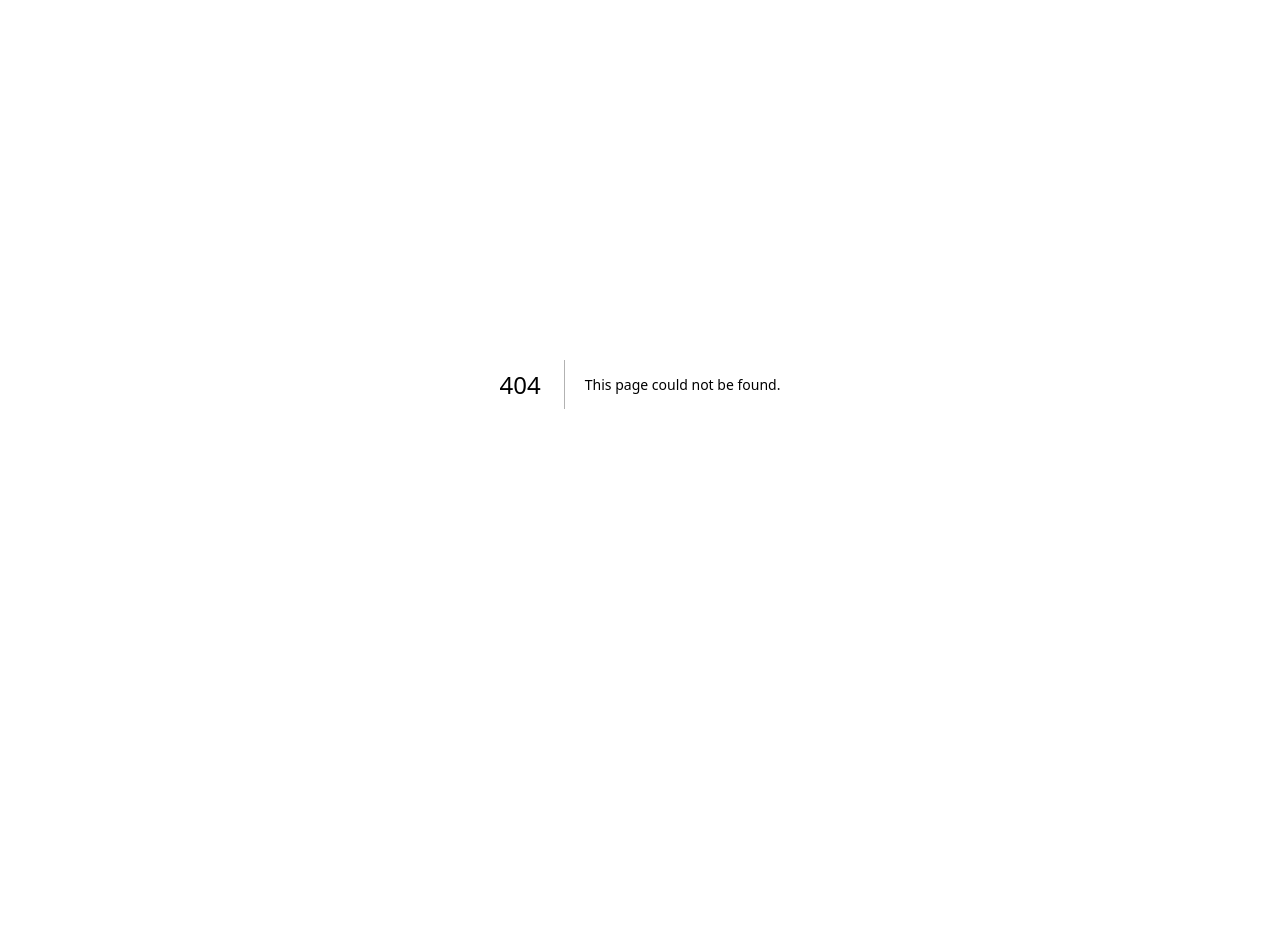
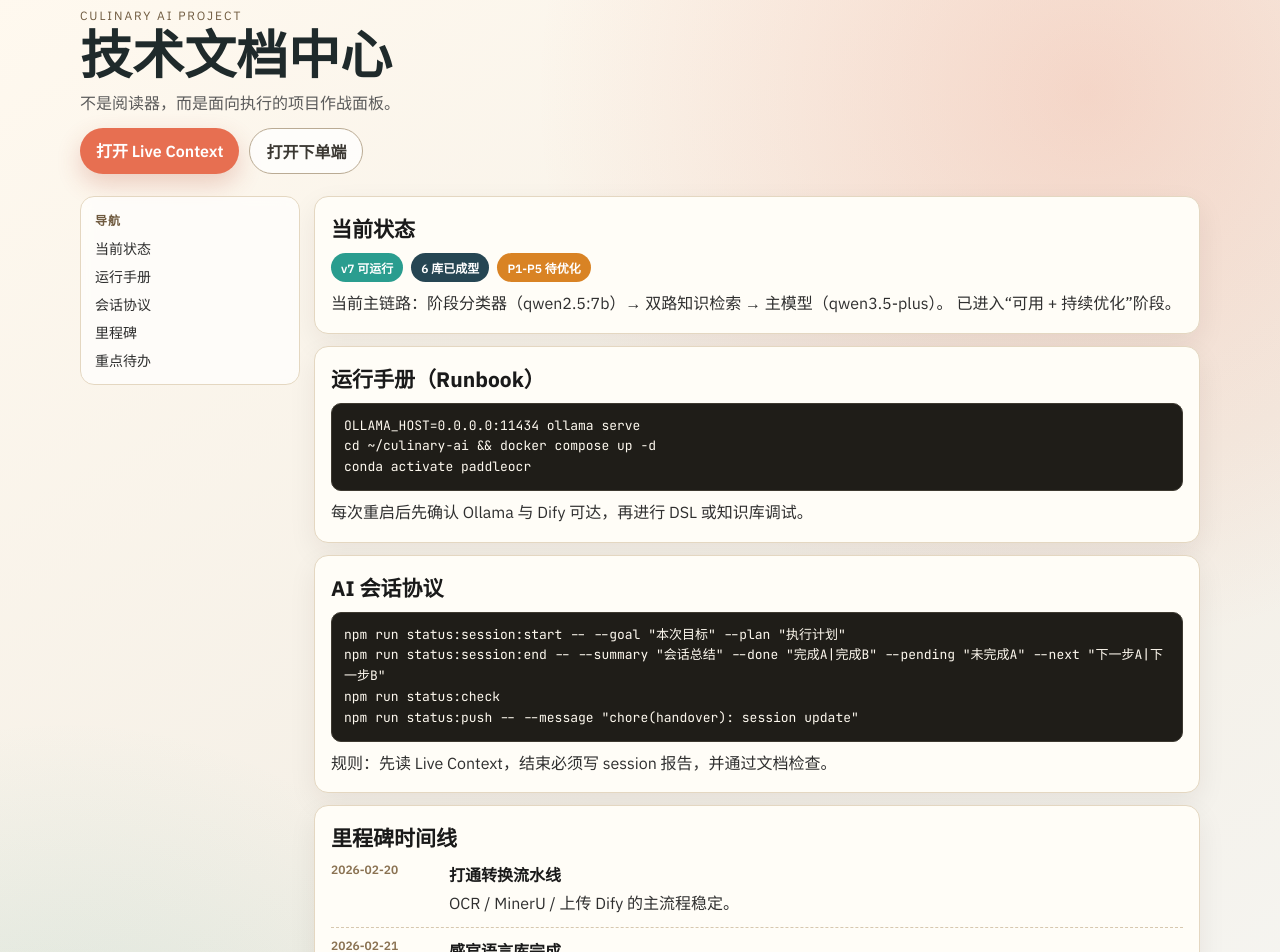
Before and after one commit to hanny9494-ai/restaurant-daily-order, a Next.js app: page /docs in a window 1280 px wide. Before the commit this address had no page. Shown: the part 60-1012 px from the top of the page. Before the commit the page ends 844 px from the top, so only its background shows below. Built offline with nearby package versions, Linux system fonts and the light colour scheme.

Commit message:
feat(docs): add technical docs portal page

```diff
--- /dev/null
+++ b/app/docs/docs.module.css
@@ -0,0 +1,242 @@
+.page {
+  --ink: #1a1a1a;
+  --panel: #fffdf7;
+  --line: #e4d7c1;
+  --accent: #e76f51;
+  --accent-deep: #b6492f;
+  --chip-ok: #2a9d8f;
+  --chip-info: #264653;
+  --chip-warn: #d98324;
+  color: var(--ink);
+  min-height: calc(100vh - 44px);
+  padding: 24px 20px 56px;
+  position: relative;
+  overflow: hidden;
+  background: linear-gradient(150deg, #fff9ef 0%, #f4efe6 55%, #f6f8f7 100%);
+}
+
+.bgLayer {
+  position: absolute;
+  inset: 0;
+  pointer-events: none;
+  background:
+    radial-gradient(circle at 85% 8%, rgb(231 111 81 / 22%) 0%, transparent 33%),
+    radial-gradient(circle at 5% 88%, rgb(42 157 143 / 16%) 0%, transparent 28%);
+}
+
+.hero {
+  max-width: 1120px;
+  margin: 0 auto 22px;
+  position: relative;
+}
+
+.kicker {
+  margin: 0;
+  letter-spacing: 0.16em;
+  font-size: 12px;
+  color: #6f5a3f;
+}
+
+.title {
+  margin: 6px 0;
+  font-size: clamp(30px, 6vw, 52px);
+  line-height: 1.06;
+  color: #1f2a2b;
+}
+
+.subtitle {
+  margin: 0;
+  color: #5b5b5b;
+  font-size: 16px;
+}
+
+.heroActions {
+  margin-top: 14px;
+  display: flex;
+  gap: 10px;
+  flex-wrap: wrap;
+}
+
+.cta,
+.ghost {
+  text-decoration: none;
+  border-radius: 999px;
+  padding: 10px 16px;
+  font-weight: 600;
+  transition: transform 180ms ease, box-shadow 180ms ease;
+}
+
+.cta {
+  background: var(--accent);
+  color: #fff;
+  box-shadow: 0 10px 24px rgb(182 73 47 / 24%);
+}
+
+.ghost {
+  border: 1px solid #baab94;
+  color: #3b3832;
+  background: rgb(255 255 255 / 76%);
+}
+
+.cta:hover,
+.ghost:hover {
+  transform: translateY(-1px);
+}
+
+.layout {
+  max-width: 1120px;
+  margin: 0 auto;
+  display: grid;
+  gap: 14px;
+  grid-template-columns: 220px 1fr;
+  position: relative;
+}
+
+.sideNav {
+  position: sticky;
+  top: 64px;
+  align-self: start;
+  display: flex;
+  flex-direction: column;
+  gap: 8px;
+  border: 1px solid var(--line);
+  border-radius: 14px;
+  background: rgb(255 255 255 / 68%);
+  backdrop-filter: blur(6px);
+  padding: 14px;
+}
+
+.sideLabel {
+  margin: 0 0 2px;
+  color: #6f5a3f;
+  font-weight: 600;
+  font-size: 12px;
+  text-transform: uppercase;
+  letter-spacing: 0.08em;
+}
+
+.sideNav a {
+  text-decoration: none;
+  color: #2d2d2d;
+  font-size: 14px;
+}
+
+.sideNav a:hover {
+  color: var(--accent-deep);
+}
+
+.content {
+  display: grid;
+  gap: 12px;
+}
+
+.card {
+  border: 1px solid var(--line);
+  border-radius: 14px;
+  background: var(--panel);
+  padding: 16px;
+  box-shadow: 0 10px 28px rgb(36 31 22 / 7%);
+}
+
+.card h2 {
+  margin: 0 0 10px;
+  font-size: 21px;
+}
+
+.card p {
+  margin: 8px 0 0;
+  line-height: 1.66;
+  color: #2f2f2f;
+}
+
+.badges {
+  display: flex;
+  gap: 8px;
+  flex-wrap: wrap;
+}
+
+.badgeOk,
+.badgeInfo,
+.badgeWarn {
+  padding: 6px 10px;
+  border-radius: 999px;
+  color: #fff;
+  font-size: 12px;
+  font-weight: 600;
+}
+
+.badgeOk { background: var(--chip-ok); }
+.badgeInfo { background: var(--chip-info); }
+.badgeWarn { background: var(--chip-warn); }
+
+.code {
+  margin: 0;
+  white-space: pre-wrap;
+  border-radius: 10px;
+  background: #1f1d18;
+  color: #fef9ef;
+  border: 1px solid #3e3a31;
+  padding: 12px;
+  font-size: 13px;
+  line-height: 1.6;
+}
+
+.timeline {
+  list-style: none;
+  margin: 0;
+  padding: 0;
+  display: grid;
+  gap: 10px;
+}
+
+.timeline li {
+  display: grid;
+  gap: 8px;
+  grid-template-columns: 110px 1fr;
+  align-items: start;
+  border-top: 1px dashed #d7c8af;
+  padding-top: 10px;
+}
+
+.timeline li:first-child {
+  border-top: none;
+  padding-top: 0;
+}
+
+.time {
+  color: #8a7252;
+  font-size: 12px;
+  font-weight: 600;
+}
+
+.timeline p {
+  margin: 4px 0 0;
+}
+
+.priorityList {
+  margin: 0;
+  padding-left: 18px;
+  line-height: 1.75;
+}
+
+@media (max-width: 900px) {
+  .layout {
+    grid-template-columns: 1fr;
+  }
+
+  .sideNav {
+    position: static;
+    display: grid;
+    grid-template-columns: repeat(2, minmax(0, 1fr));
+    row-gap: 4px;
+  }
+
+  .sideLabel {
+    grid-column: 1 / -1;
+  }
+
+  .timeline li {
+    grid-template-columns: 1fr;
+    gap: 2px;
+  }
+}
--- /dev/null
+++ b/app/docs/page.tsx
@@ -0,0 +1,114 @@
+import Link from "next/link";
+import { IBM_Plex_Sans, Noto_Serif_SC, JetBrains_Mono } from "next/font/google";
+import styles from "./docs.module.css";
+
+const sans = IBM_Plex_Sans({ subsets: ["latin"], weight: ["400", "500", "600", "700"] });
+const serif = Noto_Serif_SC({ subsets: ["latin"], weight: ["500", "600", "700"] });
+const mono = JetBrains_Mono({ subsets: ["latin"], weight: ["400", "600"] });
+
+const milestones = [
+  { date: "2026-02-20", title: "打通转换流水线", detail: "OCR / MinerU / 上传 Dify 的主流程稳定。" },
+  { date: "2026-02-21", title: "感官语言库完成", detail: "EN/JA/ZH 三语内容沉淀，形成可复用描述体系。" },
+  { date: "2026-02-22", title: "研发机器人 v7 跑通", detail: "分类、检索、主模型链路可运行，并沉淀 DSL 调试规范。" }
+];
+
+const priorities = [
+  "P1: 修复首轮阶段误判（首条输入强制阶段1）",
+  "P2: 提升跨语言检索（query rewriting / 多语 embedding）",
+  "P3: 固化 Ollama 开机自启（launchd）",
+  "P4: 清理 OCR 噪声并重传受影响文档",
+  "P5: 引入 14b 阶段路由，降低 API 成本"
+];
+
+export default function DocsPortalPage() {
+  return (
+    <main className={`${styles.page} ${sans.className}`}>
+      <section className={styles.bgLayer} aria-hidden />
+
+      <header className={styles.hero}>
+        <p className={styles.kicker}>CULINARY AI PROJECT</p>
+        <h1 className={`${styles.title} ${serif.className}`}>技术文档中心</h1>
+        <p className={styles.subtitle}>不是阅读器，而是面向执行的项目作战面板。</p>
+        <div className={styles.heroActions}>
+          <Link href="https://github.com/hanny9494-ai/restaurant-daily-order/blob/main/handover/LIVE_CONTEXT.md" className={styles.cta}>
+            打开 Live Context
+          </Link>
+          <Link href="/order" className={styles.ghost}>
+            打开下单端
+          </Link>
+        </div>
+      </header>
+
+      <div className={styles.layout}>
+        <aside className={styles.sideNav}>
+          <p className={styles.sideLabel}>导航</p>
+          <a href="#status">当前状态</a>
+          <a href="#runbook">运行手册</a>
+          <a href="#session">会话协议</a>
+          <a href="#timeline">里程碑</a>
+          <a href="#risk">重点待办</a>
+        </aside>
+
+        <section className={styles.content}>
+          <article id="status" className={styles.card}>
+            <h2>当前状态</h2>
+            <div className={styles.badges}>
+              <span className={styles.badgeOk}>v7 可运行</span>
+              <span className={styles.badgeInfo}>6 库已成型</span>
+              <span className={styles.badgeWarn}>P1-P5 待优化</span>
+            </div>
+            <p>
+              当前主链路：阶段分类器（qwen2.5:7b）→ 双路知识检索 → 主模型（qwen3.5-plus）。
+              已进入“可用 + 持续优化”阶段。
+            </p>
+          </article>
+
+          <article id="runbook" className={styles.card}>
+            <h2>运行手册（Runbook）</h2>
+            <pre className={`${styles.code} ${mono.className}`}>
+{`OLLAMA_HOST=0.0.0.0:11434 ollama serve
+cd ~/culinary-ai && docker compose up -d
+conda activate paddleocr`}
+            </pre>
+            <p>每次重启后先确认 Ollama 与 Dify 可达，再进行 DSL 或知识库调试。</p>
+          </article>
+
+          <article id="session" className={styles.card}>
+            <h2>AI 会话协议</h2>
+            <pre className={`${styles.code} ${mono.className}`}>
+{`npm run status:session:start -- --goal "本次目标" --plan "执行计划"
+npm run status:session:end -- --summary "会话总结" --done "完成A|完成B" --pending "未完成A" --next "下一步A|下一步B"
+npm run status:check
+npm run status:push -- --message "chore(handover): session update"`}
+            </pre>
+            <p>规则：先读 Live Context，结束必须写 session 报告，并通过文档检查。</p>
+          </article>
+
+          <article id="timeline" className={styles.card}>
+            <h2>里程碑时间线</h2>
+            <ul className={styles.timeline}>
+              {milestones.map((item) => (
+                <li key={item.date + item.title}>
+                  <span className={styles.time}>{item.date}</span>
+                  <div>
+                    <strong>{item.title}</strong>
+                    <p>{item.detail}</p>
+                  </div>
+                </li>
+              ))}
+            </ul>
+          </article>
+
+          <article id="risk" className={styles.card}>
+            <h2>重点待办（价值优先）</h2>
+            <ul className={styles.priorityList}>
+              {priorities.map((item) => (
+                <li key={item}>{item}</li>
+              ))}
+            </ul>
+          </article>
+        </section>
+      </div>
+    </main>
+  );
+}
--- a/app/page.tsx
+++ b/app/page.tsx
@@ -7,6 +7,7 @@ export default function HomePage() {
       <div className="row">
         <Link href="/order" className="btn">去下单端</Link>
         <Link href="/dashboard" className="btn secondary">去汇总端</Link>
+        <Link href="/docs" className="btn secondary">技术文档中心</Link>
       </div>
     </main>
   );
```
Also changed, not shown: 1 other file (tests, documents, lock files or other folders).
